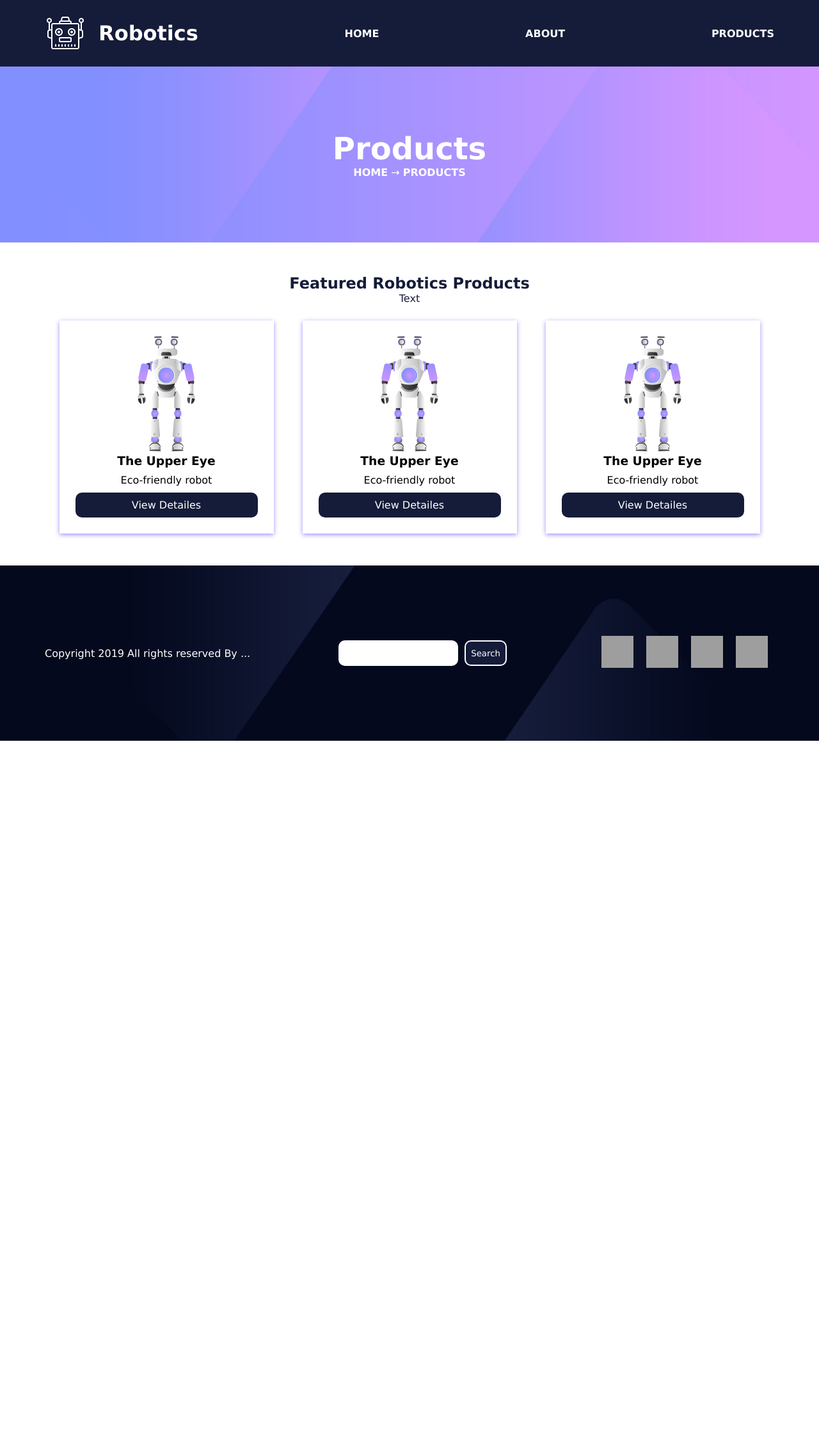
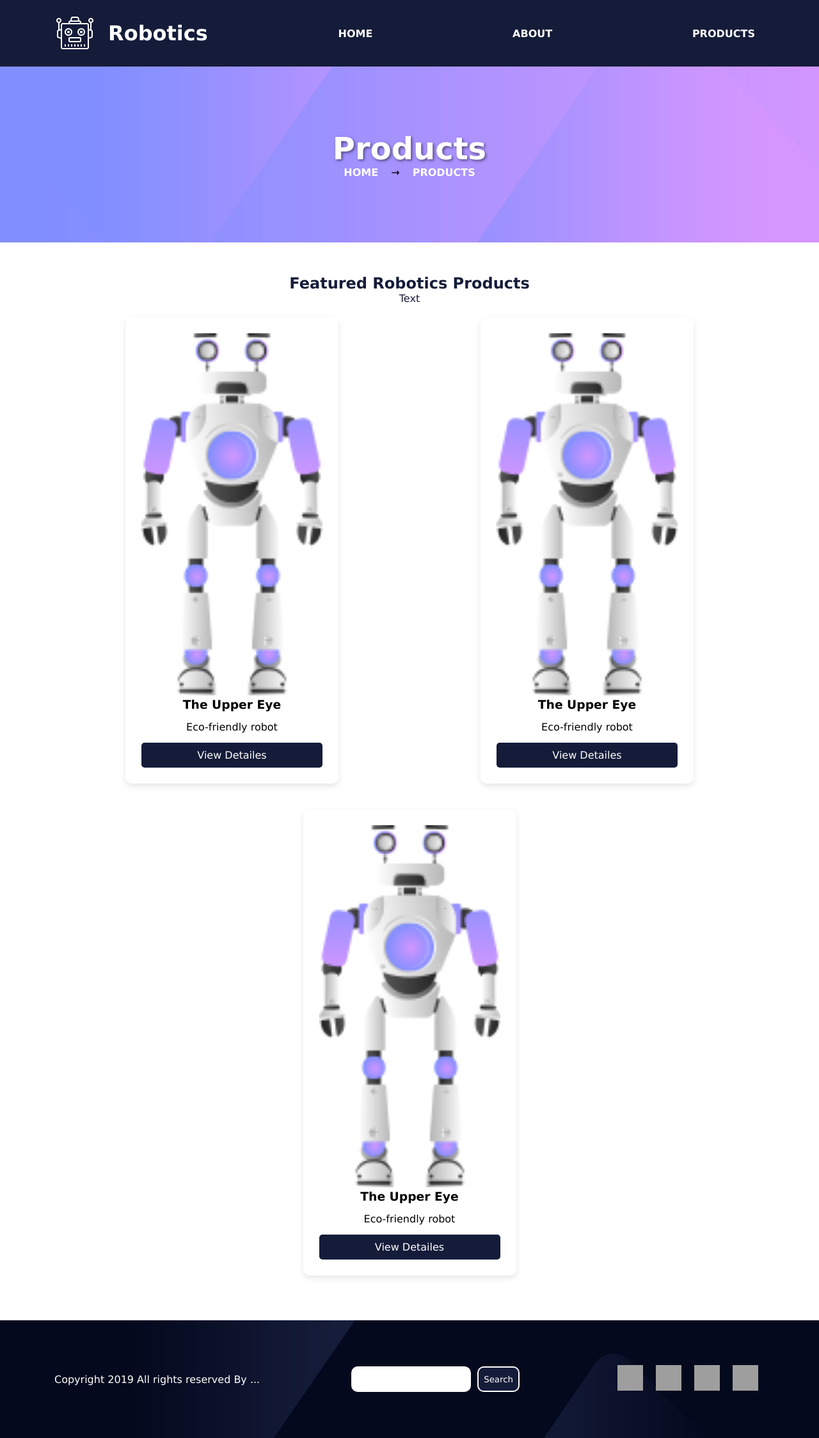
Before and after one commit to techgamingcore/andromeda-galaxy29.github.io, a PHP site: page /m1/landing/index.html in a window 1280 px wide. Shown: the whole page at 64% size. Before the commit the page ends 1158 px from the top, so only its background shows below. Run offline with PHP 8.4, Linux system fonts and the light colour scheme; grey boxes are pictures that could not be loaded.

Commit message:
Update style.css

```diff
--- a/m1/landing/style.css
+++ b/m1/landing/style.css
@@ -1,114 +1,157 @@
 * {
-    font-family: Verdana;
+    font-family: Verdana, sans-serif;
     margin:0;
     padding:0;
+    box-sizing: border-box;
+    transition: all 0.3s ease;
 }
 
-.container{
+.container {
     max-width: 1140px;
     padding: 0 15px;
     margin: 0 auto;
 }
 
 /* HEADER */
-.header{
-    width:100%;
-    color:white;
+.header {
+    width: 100%;
+    color: white;
     padding: 20px;
     background: #151c39;
-    box-sizing: border-box;
+    box-shadow: 0 2px 10px rgba(0,0,0,0.1);
 }
 
-.menu-item{
+.header .menu-link:hover {
+    color: #ff7e5f;
+}
+
+.menu-item {
     list-style: none;
 }
 
-.menu-link{
+.menu-link {
     color: white;
     text-decoration: none;
+    font-weight: bold;
+    padding: 10px 15px;
+    text-transform: uppercase;
+    transition: color 0.2s ease-in-out;
 }
 
-/* ADDITIONAL */
-
-.menu-link{
-    text-transform:uppercase;
-    font-weight: bold;
+.menu-link:hover {
+    color: #ff7e5f;
 }
 
 /* BANNER */
-
-.banner-section{
+.banner-section {
     padding: 100px 0;
     background: url(img/banner-bg.jpg);
     background-size: cover;
     background-position: center;
+    text-align: center;
 }
 
-.banner-title{
+.banner-title {
     font-size: 48px;
-}
-
-.banner-title, .banner-description{
-    text-align: center;
-    color: white;
+    color: #ffffff;
+    text-shadow: 2px 2px 4px rgba(0,0,0,0.5);
 }
 
 /* CARDS */
-
-.cards-section{
-    padding: 50px 0px;
+.cards-section {
+    padding: 50px 0;
 }
 
-.cards-title, .cards-description{
+.cards-title, .cards-description {
     color: #151c39;
     text-align: center;
 }
 
-.card{
-    padding: 25px;
-    margin-top: 25px;
-    width: 25%;
-    background: white;
-    box-shadow: 0px 2px 7px 0px #9e90ff;
-    text-align: center
+.cards-row {
+    display: flex;
+    flex-wrap: wrap;
+    justify-content: space-around;
 }
 
-.card-link{
+.card {
+    padding: 25px;
+    margin: 20px;
+    width: 30%;
+    background: white;
+    box-shadow: 0 4px 10px rgba(0, 0, 0, 0.1);
+    border-radius: 10px;
+    transition: transform 0.3s ease-in-out;
+    text-align: center;
+}
+
+.card:hover {
+    transform: translateY(-10px);
+}
+
+.card-img {
+    width: 100%;
+    height: auto;
+    border-radius: 10px;
+}
+
+.card-link {
     text-decoration: none;
     color: white;
 }
 
-.card-button{
+.card-button {
     text-align: center;
     background: #151c39;
-    padding: 10px 70px;
-    border-radius:10px;
+    padding: 10px 50px;
+    border-radius: 5px;
+    cursor: pointer;
+    transition: background 0.2s ease-in-out;
 }
 
-.card-title, .card-text{
-    margin-bottom: 10px;
+.card-button:hover {
+    background: #ff7e5f;
 }
 
-/* ADDITIONAL */
-
-.card-button{
-    cursor: pointer;
+.card-title, .card-text {
+    margin-bottom: 15px;
 }
 
 /* FOOTER */
-
-.footer{
+.footer {
     background: url(img/footer-bg.jpg);
     background-size: cover;
-    padding: 100px 0px;
-}
-
-.copyright{
-    color:white;
+    padding: 60px 0;
+    color: white;
 }
 
 .social-networks a img {
-    width: 50px;
-    height: 50px;
+    width: 40px;
+    height: 40px;
     margin: 10px;
+    transition: transform 0.2s ease-in-out;
 }
+
+.social-networks a img:hover {
+    transform: scale(1.1);
+}
+
+.search-input {
+    height: 40px;
+    border-radius: 10px;
+    border: none;
+    margin-right: 10px;
+    padding: 0 10px;
+}
+
+.search-button {
+    height: 40px;
+    border-radius: 10px;
+    border: 2px solid white;
+    background-color: #151c39;
+    color: white;
+    transition: background 0.2s ease-in-out;
+}
+
+.search-button:hover {
+    background-color: #ff7e5f;
+}
```
